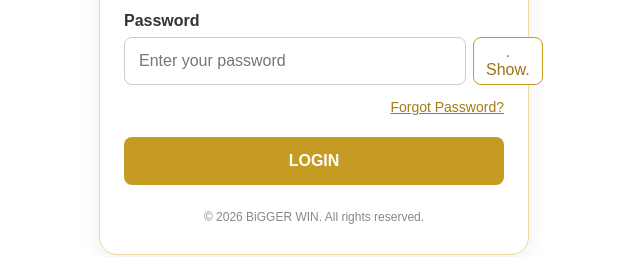
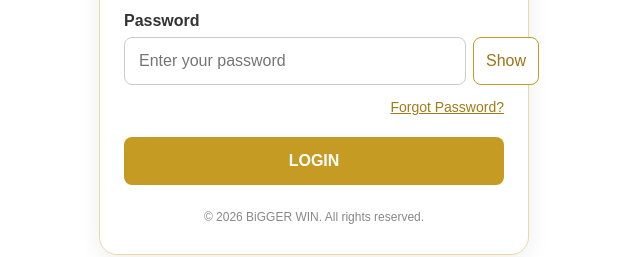
Before and after one commit to wilsonkinsley274-prog/BiGGER-WIN, a plain HTML site: page index.html in a window 1280 px wide. Shown: the part 403-660 px from the top of the page, 326-966 px from the left. Drawn offline with nearby package versions, Linux system fonts and the light colour scheme.

Commit message:
update show password

```diff
--- a/index.html
+++ b/index.html
@@ -283,8 +283,7 @@ input {
       <input id="password" type="password"
         placeholder="Enter your password"
         autocomplete="current-password" required>
-<button id="togglePassword" type=
-"button">. Show. </button>
+<button id="togglePassword" type="button">Show</button>
 </div>
     <div id="forgotLink" class="forgot">
       Forgot Password?
```
